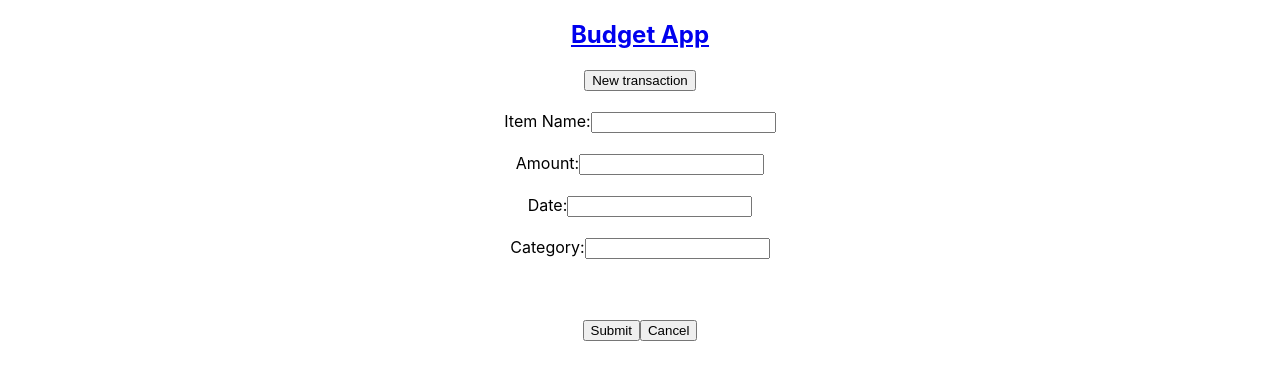
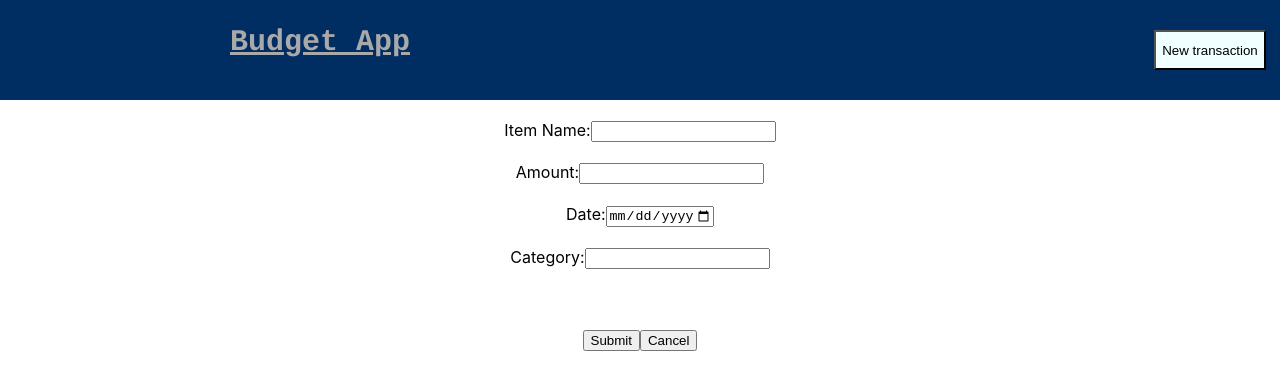
Before and after one commit to TonyH98/Front-End-Budget-App, a React (Create React App) app: page /transaction/new in a window 1280 px wide. Shown: the top 390 px of the page. Built offline with nearby package versions, Linux system fonts and the light colour scheme; no server answers.

Commit message:
Some CSS Applied

```diff
--- a/src/App.css
+++ b/src/App.css
@@ -36,3 +36,58 @@
     transform: rotate(360deg);
   }
 }
+
+
+nav{
+  background-color: #002D62;
+  height: 100px;
+  display: grid;
+  grid-template-columns: 1fr 1fr
+}
+
+.new-transaction{
+  margin-top: 30px;
+  margin-left: 500px;
+  height: 40px;
+  background-color: azure;
+  cursor: pointer;
+}
+
+
+.home-page-link{
+color: #A9A9A9;
+font-size: 30px;
+
+font-family: Courier, monospace;
+}
+
+a:link{
+  color: #A9A9A9;
+}
+
+a:visited{
+  color: #A9A9A9
+}
+
+table{
+  font-family: arial, sans-serif;
+  width: 100%;
+}
+
+td, th {
+  border: 1px solid #dddddd;
+  text-align: left;
+  padding: 8px;
+}
+
+tr:nth-child(even) {
+  background-color: #dddddd;
+
+}
+
+.details{
+  border: black solid 1px;
+  margin-left: 125px;
+  margin-right: 125px;
+  background-color: lightblue;
+}
--- a/src/Components/transactionDetails.js
+++ b/src/Components/transactionDetails.js
@@ -20,6 +20,7 @@ function TransactionDetails(){
 
 
 
+
     useEffect(() => {
         axios.get(`${API}/transaction/${index}`)
         .then(res => setTransaction(res.data))
@@ -27,14 +28,13 @@ function TransactionDetails(){
 
      return(
         <article>
+        <h1>Show</h1>
          <div className="details">
-        <h1>Show</h1>
         <h2>
           {transaction.category}
         </h2>
-        <h3>{transaction.amount}</h3>
-        <p>{transaction.date}</p>
-        <p>{transaction.item_name}</p>
+        <h3>{transaction.amount < 0 ? `Spent $${transaction.amount} on ${transaction.item_name}` : `Gained $${transaction.amount} from ${transaction.item_name}`}</h3>
+        <p>Date of Transaction: <span style={{fontWeight:"bold"}}>{transaction.date}</span> </p>
          </div>
       <br></br>
 
--- a/src/Components/transactionEdit.js
+++ b/src/Components/transactionEdit.js
@@ -37,6 +37,9 @@ function TransactionEdit(){
 
       };
 
+
+      let currentDate = new Date().toJSON().slice(0, 10)
+
       return(
         <div className="New">
         <form onSubmit={handleSubmit}>
@@ -54,7 +57,7 @@ function TransactionEdit(){
           <label htmlFor="amount">Amount:</label>
           <input
             id="amount"
-            type="text"
+            type="number"
             required
             value={transaction.amount}
             onChange={handleTextChange}
@@ -64,7 +67,8 @@ function TransactionEdit(){
           <label htmlFor="date">Date:</label>
           <input
             id="date"
-            type="text"
+            type="date"
+            max={currentDate}
             value={transaction.date}
             onChange={handleTextChange}
           />
--- a/src/Components/transactionNew.js
+++ b/src/Components/transactionNew.js
@@ -26,6 +26,10 @@ function TransactionNew(){
         .catch(err => console.log(err))
       };
 
+
+      let currentDate = new Date().toJSON().slice(0, 10)
+
+
       return(
         <div className="New">
         <form onSubmit={handleSubmit}>
@@ -43,7 +47,7 @@ function TransactionNew(){
           <label htmlFor="amount">Amount:</label>
           <input
             id="amount"
-            type="text"
+            type="number"
             required
             value={transaction.amount}
             onChange={handleTextChange}
@@ -53,7 +57,8 @@ function TransactionNew(){
           <label htmlFor="date">Date:</label>
           <input
             id="date"
-            type="text"
+            type="date"
+            max={currentDate}
             value={transaction.date}
             onChange={handleTextChange}
           />
--- a/src/Components/transactions.js
+++ b/src/Components/transactions.js
@@ -22,29 +22,42 @@ function Transactions(){
       return sum.toFixed(2)
     };
   const total = getTotal(transaction)
-console.log(transaction)
+
+
+  function handleColor(){
+    if(total >= 1000){
+        return  <h2>Bank Account Total: <span style={{color: "green"}}>${total}</span></h2>
+    }
+    if(total < 1000){
+        if(total >= 0){
+            return  <h2>Bank Account Total: <span style={{color: "black"}}>${total}</span></h2>
+        }
+    }
+    if(total < 0){
+        return  <h2>Bank Account Total: <span style={{color: "red"}}>${total}</span></h2>
+    }
+}
 
 
     return(
         <div>
-          <h2>Bank Account Total: ${total}</h2>
-        <section>
+          <div>
+          {handleColor()}
+          </div>
           <table>
-            <thead>
-              <tr>
-                <th></th>
-                <th>Date</th>
-                <th>Category</th>
-                <th>Amount</th>
-              </tr>
-            </thead>
-            <body className="transaction-table">
-              {transaction.map((ta, index) => {
-                return <Transaction key={index} ta={ta} index={index} />;
-              })}
-            </body>
+       <tr className="three-sections">
+         <th>Date</th>
+         <th>Category</th>
+         <th>Amount</th>
+       </tr>
+       {transaction.map((ta , index) => {
+         return(
+
+           <Transaction key={index} ta={ta} index={index}/>
+         )
+       })}
+
           </table>
-        </section>
       </div>
 
 
```
